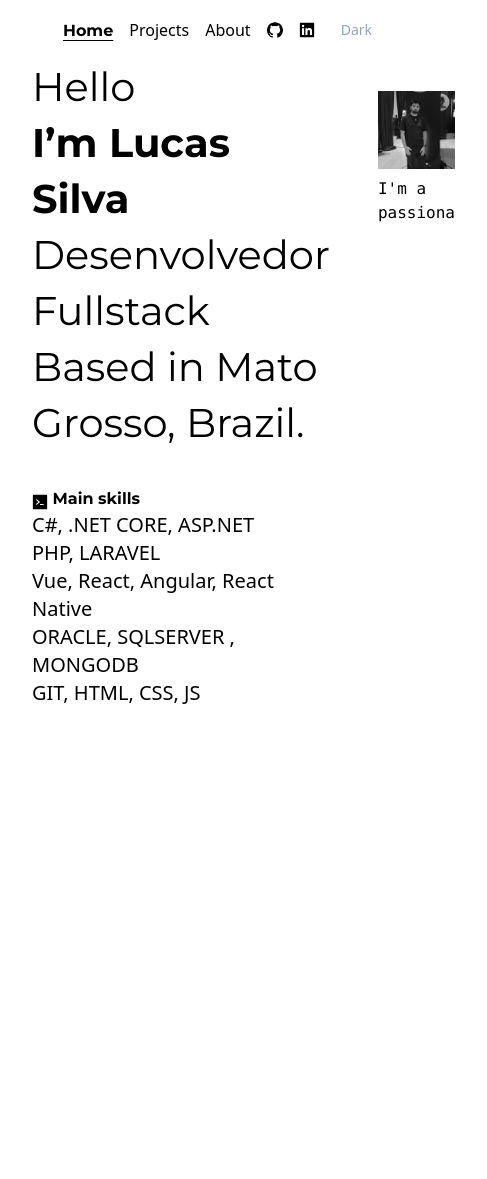
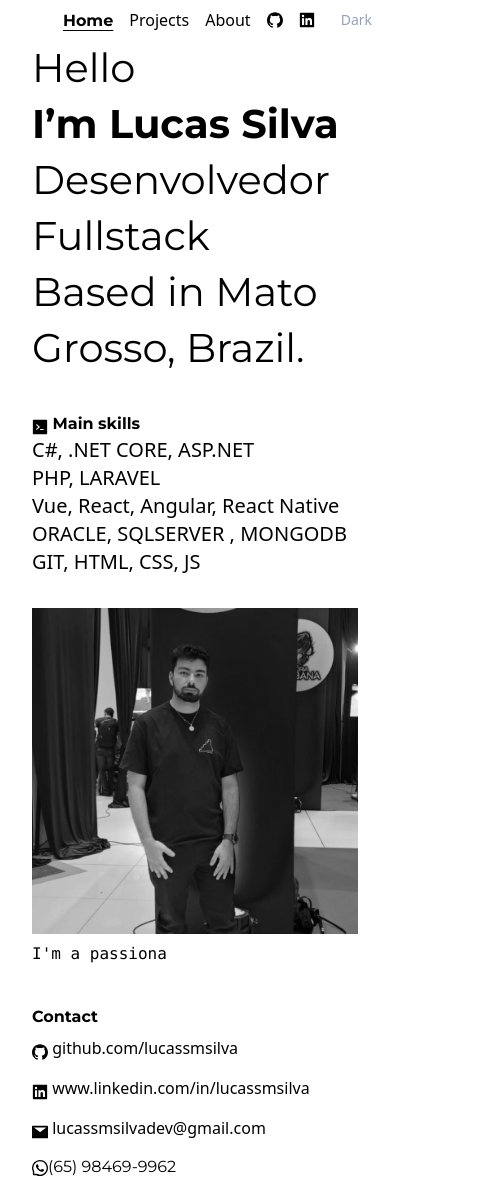
Before and after one commit to lucassmsilva/portifolio, a Vue app: page / in a window 390 px wide. Shown: the whole page, 487 px wide, since content can reach past the window. Before the commit the page ends 844 px from the top, so only its background shows below. Built offline with nearby package versions, Linux system fonts and the light colour scheme.

Commit message:
correcao imagem

```diff
--- /dev/null
+++ b/src/components/Contact.vue
@@ -0,0 +1,41 @@
+<script setup>
+
+import {
+    GithubFilled,
+    LinkedinFilled,
+    MailFilled,
+    WhatsAppOutlined,
+} from '@ant-design/icons-vue';
+
+</script>
+
+
+<template>
+    <h4 class="title py-2">Contact</h4>
+    <ul class="w-full flex flex-col gap-4">
+        <li>
+            <a target="__blank" class="md:text-lg" href="https://github.com/lucassmsilva">
+                <GithubFilled /> github.com/lucassmsilva
+            </a>
+        </li>
+
+        <li>
+            <a target="__blank" class="md:text-lg" href="https://www.linkedin.com/in/lucassmsilva">
+                <LinkedinFilled /> www.linkedin.com/in/lucassmsilva
+            </a>
+        </li>
+
+        <li>
+            <a target="__blank" class="md:text-lg" href="mailto:lucassmsilvadev@gmail.com">
+                <MailFilled /> lucassmsilvadev@gmail.com
+            </a>
+        </li>
+
+        <li>
+            <a target="__blank" class="md:text-lg decoration-none flex items-center"
+                href="https://api.whatsapp.com/send?phone=5565984699962&text=Ol%C3%A1%20encontrei%20seu%20site%20e%20gostaria%20de%20entrar%20em%20contato">
+                <WhatsAppOutlined /> (65) 98469-9962
+            </a>
+        </li>
+    </ul>
+</template>
--- a/src/pages/AboutPage.vue
+++ b/src/pages/AboutPage.vue
@@ -1,14 +1,6 @@
 <script setup>
-
-import {
-    GithubFilled,
-    LinkedinFilled,
-    MailFilled,
-    WhatsAppOutlined,
-} from '@ant-design/icons-vue';
-
+import Contact from '../components/Contact.vue';
 </script>
-
 <template>
     <div style="margin: 0 auto; max-width: 1200px;">
         <div class="flex flex-col gap-4 ">
@@ -55,32 +47,8 @@ import {
                 </div>
             </div>
 
-            <ul class="w-full flex flex-col gap-4">
-                <li>
-                    <a target="__blank" class="md:text-lg" href="https://github.com/lucassmsilva">
-                        <GithubFilled /> github.com/lucassmsilva
-                    </a>
-                </li>
+            <Contact></Contact>
 
-                <li>
-                    <a target="__blank" class="md:text-lg" href="https://www.linkedin.com/in/lucassmsilva">
-                        <LinkedinFilled /> www.linkedin.com/in/lucassmsilva
-                    </a>
-                </li>
-
-                <li>
-                    <a target="__blank" class="md:text-lg" href="mailto:lucassmsilvadev@gmail.com">
-                        <MailFilled /> lucassmsilvadev@gmail.com
-                    </a>
-                </li>
-
-                <li>
-                    <a target="__blank" class="md:text-lg decoration-none flex items-center"
-                        href="https://api.whatsapp.com/send?phone=5565984699962&text=Ol%C3%A1%20encontrei%20seu%20site%20e%20gostaria%20de%20entrar%20em%20contato">
-                        <WhatsAppOutlined /> (65) 98469-9962
-                    </a>
-                </li>
-            </ul>
         </div>
     </div>
 </template>
--- a/src/pages/HomePage.vue
+++ b/src/pages/HomePage.vue
@@ -1,4 +1,5 @@
 <script setup>
+import Contact from '../components/Contact.vue';
 import { onMounted, ref } from 'vue';
 
 import {
@@ -39,7 +40,7 @@ onMounted(() => {
 </script>
 
 <template>
-    <div class="flex">
+    <div class="md:flex">
         <div class="md:w-3/5 md:pt-20 flex-col md:flex-1 px-4 pl-8 md:pl-20">
 
             <div class="" style="font: 2.5rem/1.4em var(--ff);">
@@ -66,10 +67,15 @@ onMounted(() => {
             <div class="flex flex-col gap-2">
                 <img src="../assets/eu.webp" alt="Eu mesmo" class="imagem-responsiva">
                 <code>
-      I'm a {{ animmatedText }}
-    </code>
+                    I'm a {{ animmatedText }}
+                    </code>
             </div>
         </div>
+    </div>
+
+    <div class="px-8 mt-8 md:hidden">
+
+        <Contact></Contact>
     </div>
 </template>
 
--- a/src/pages/ProjectPage.vue
+++ b/src/pages/ProjectPage.vue
@@ -3,12 +3,10 @@
 import {
     GithubFilled,
 } from '@ant-design/icons-vue';
-
-
 </script>
 
 <template>
-    <div style="margin: 0 auto; max-width: 1200px;">
+    <div class="overflow-auto py-4" style="margin: 0 auto; max-width: 1200px;">
         <h4 class="title">Meus Projetos</h4>
         <div class="w-full flex flex-col gap-4">
             <div class="card w-full">
```
